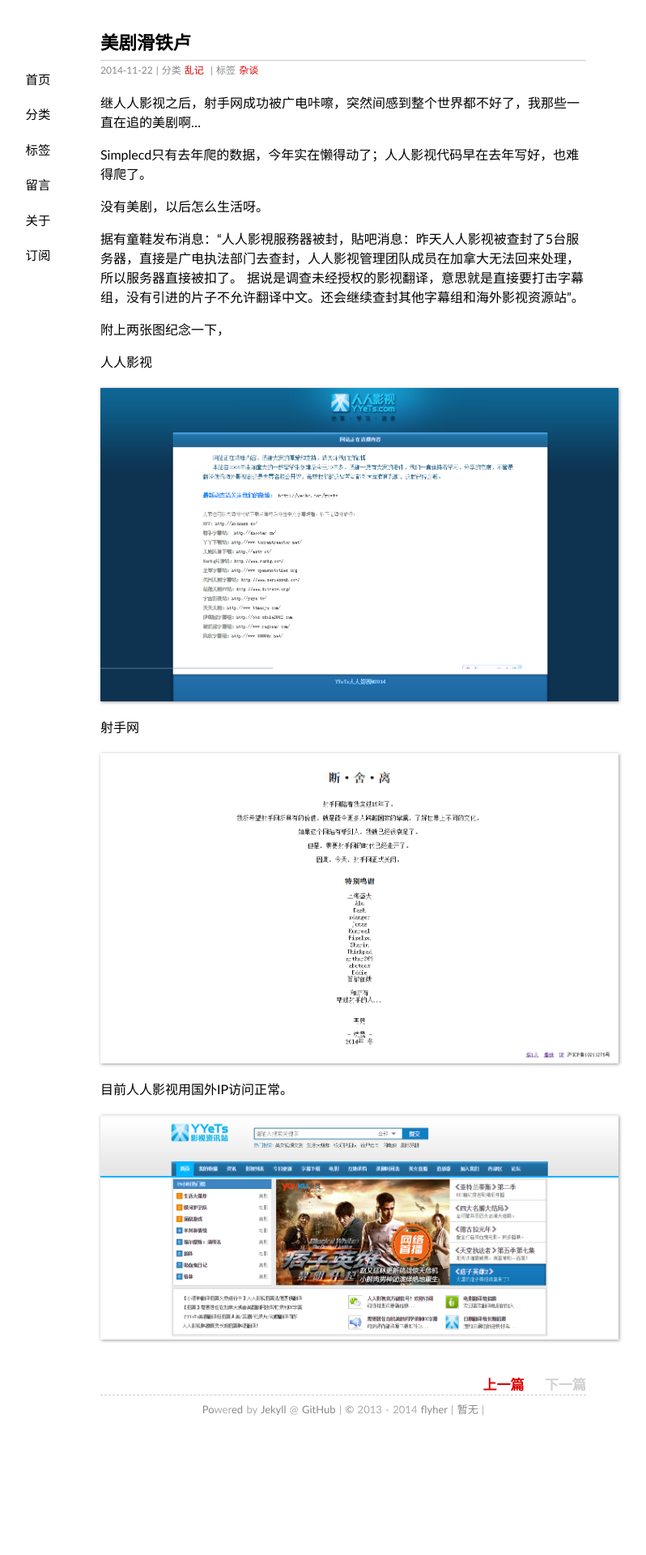
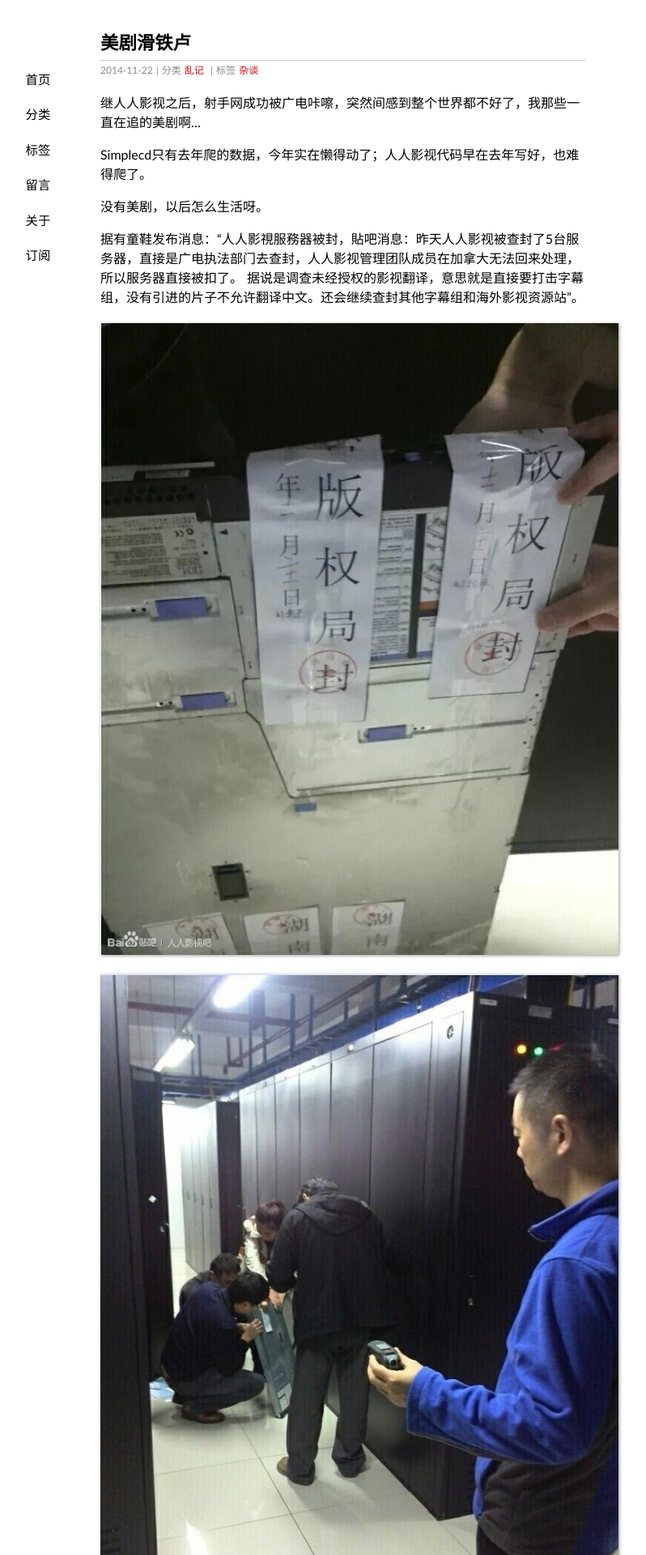
Before and after one commit to flyher/flyher.github.com, a Jekyll site: the page built from _posts/2014-11-22-yyets-die.md, in a window 1280 px wide. Shown: the top 1920 px of the page at 81% size, without its empty margins (216-1014 px from the left). Built offline with Jekyll 4.4.1, drawn with Linux system fonts in a browser that asks for light colours; Markdown is read by kramdown in place of the engine named in the settings; comment, search, counter and statistics services are not loaded; before the commit the page ends 1784 px from its top, so only the background shows below that.

Commit message:
fix 20141122

```diff
--- a/_posts/2014-11-22-yyets-die.md
+++ b/_posts/2014-11-22-yyets-die.md
@@ -15,6 +15,10 @@
 
 据有童鞋发布消息：“人人影視服務器被封，貼吧消息：昨天人人影视被查封了5台服务器，直接是广电执法部门去查封，人人影视管理团队成员在加拿大无法回来处理，所以服务器直接被扣了。 据说是调查未经授权的影视翻译，意思就是直接要打击字幕组，没有引进的片子不允许翻译中文。还会继续查封其他字幕组和海外影视资源站”。
 
+![yyets-die](../assets/img/2014112204.jpg)
+
+![yyets-die](../assets/img/2014112205.jpg)
+
 附上两张图纪念一下，
 
 人人影视
```
